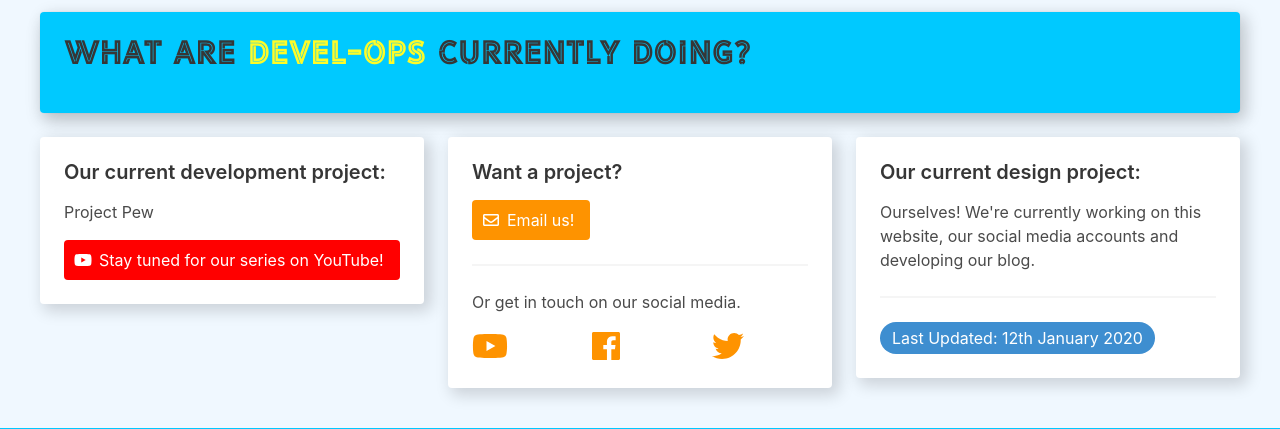
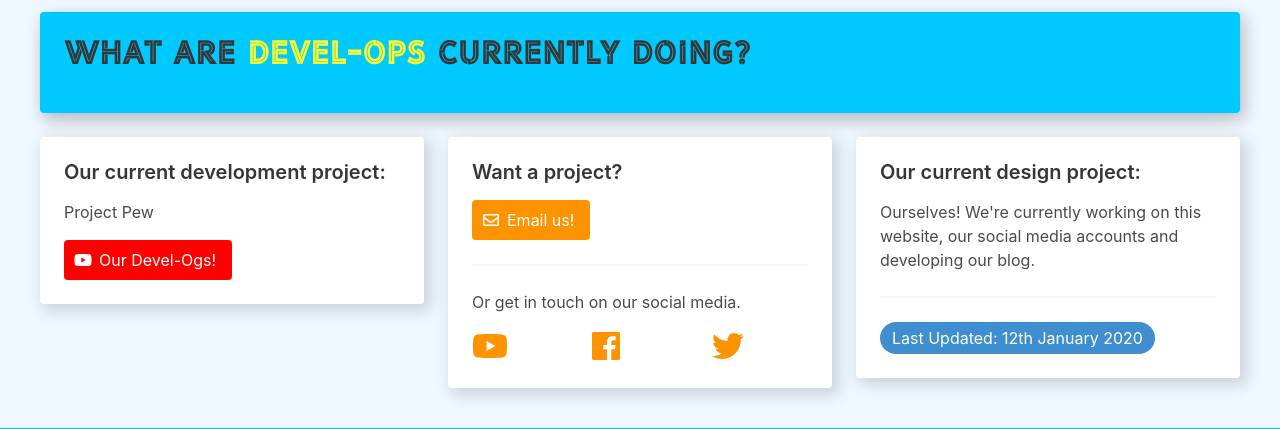
Before and after one commit to ParagonJenko/devel-ops, a PHP site: page / in a window 1280 px wide. Shown: the part 1186-1615 px from the top of the page. Run offline with PHP 8.4, Linux system fonts and the light colour scheme; style sheets or scripts are compiled from the project's sources; some libraries are stand-ins or nearby versions; some web fonts are replaced.

Commit message:
Fixed button overflow

```diff
--- a/index.php
+++ b/index.php
@@ -108,11 +108,11 @@ $youtubeURL = "https://www.youtube.com/channel/UCTEOitKLDANeUvFY9uIJ6QA/";
                             <div class="content">
                                 <h4>Our current development project:</h4>
                                 <p>Project Pew</p>
-                                <a class="button is-youtube" href="<?php echo $youtubeURL; ?>">
+                                <a class="button is-youtube is-block is-fixed-height height-200" href="<?php echo $youtubeURL; ?>">
                                     <span class="icon">
                                         <i class="fab fa-youtube"></i>
                                     </span>
-                                    <span>Stay tuned for our series on YouTube!</span>
+                                    <span>Our Devel-Ogs!</span>
                                 </a>
                             </div>
                         </div>
--- a/sass/mystyles.scss
+++ b/sass/mystyles.scss
@@ -102,7 +102,7 @@ $navbar-background-color: $branding-background;
     box-shadow: 5px 5px 15px 2.5px rgba(0, 0, 0, 0.15);
 }
 
-// Buttons
+// Button
 .is-facebook {
     background-color: $facebook-background !important;
     span {
```
